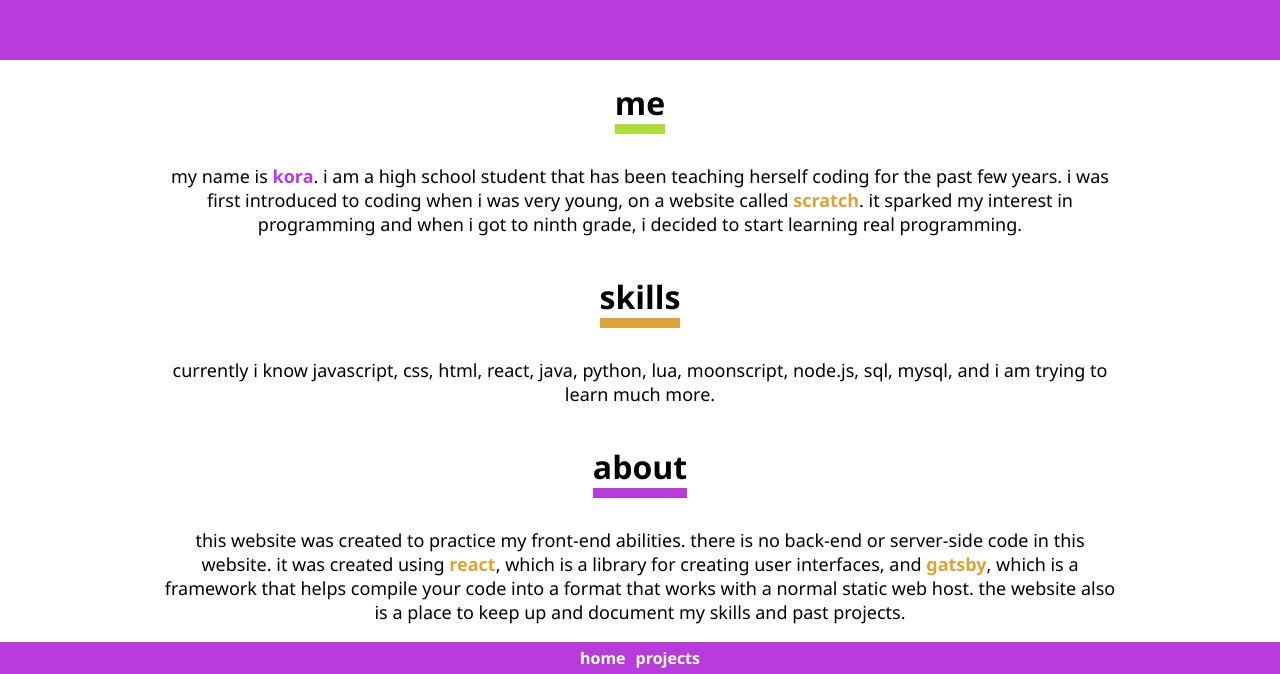
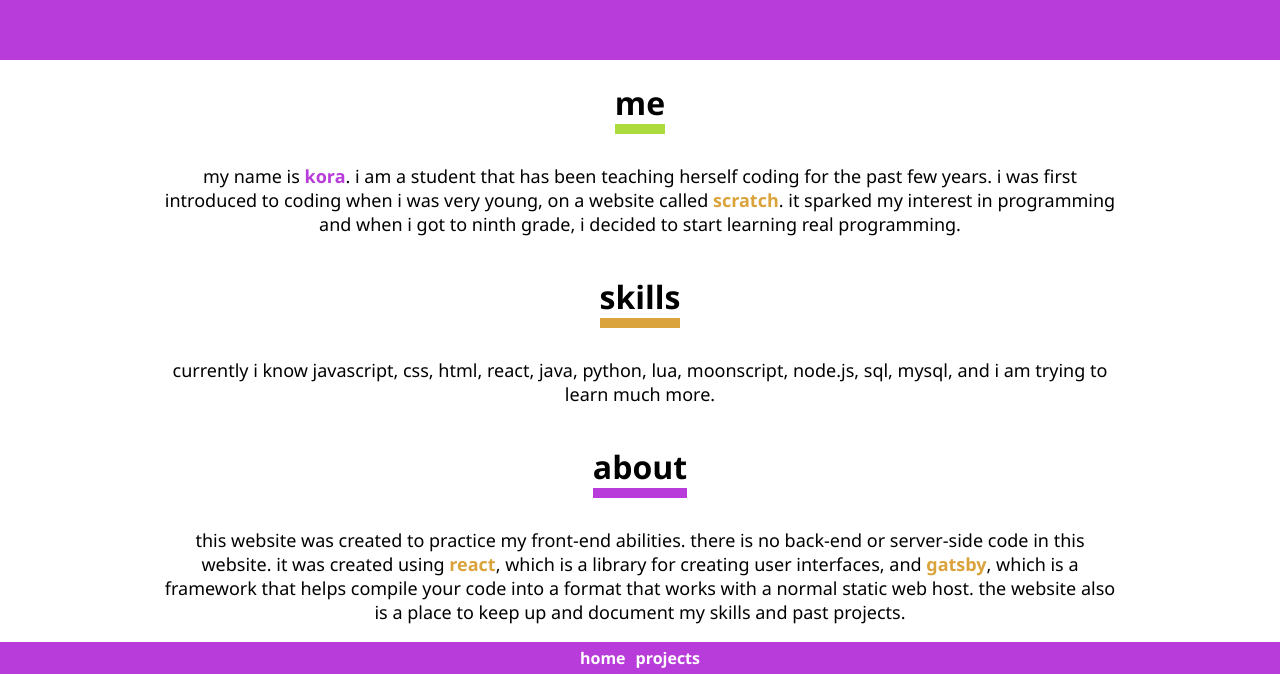
Before and after one commit to Koramikino/personal-website-code, a Gatsby site: page / in a window 1280 px wide. Shown: the part 741-1415 px from the top of the page. Built offline with nearby package versions, Linux system fonts and the light colour scheme; Gatsby itself is replaced by a stand-in of ours.

Commit message:
remove 'high school student' from homepage

```diff
--- a/src/pages/index.js
+++ b/src/pages/index.js
@@ -9,7 +9,7 @@ export default () => (
     <div className="big-div-intro">hi</div>
     <h1 className="center"><span className="title-green">me</span></h1>
       <div className="wrap-center">
-        <p className="center">my name is <span id="em">kora</span>. i am a high school student that has been teaching herself
+        <p className="center">my name is <span id="em">kora</span>. i am a student that has been teaching herself
         coding for the past few years. i was first introduced to coding when i was very young, on a website called <a href="https://scratch.mit.edu/" target="_blank" rel="noopener noreferrer">scratch</a>.
       it sparked my interest in programming and when i got to ninth grade, i decided to start learning real programming.</p></div>
     <h1 className="center"><span className="title-orange">skills</span></h1>
```
